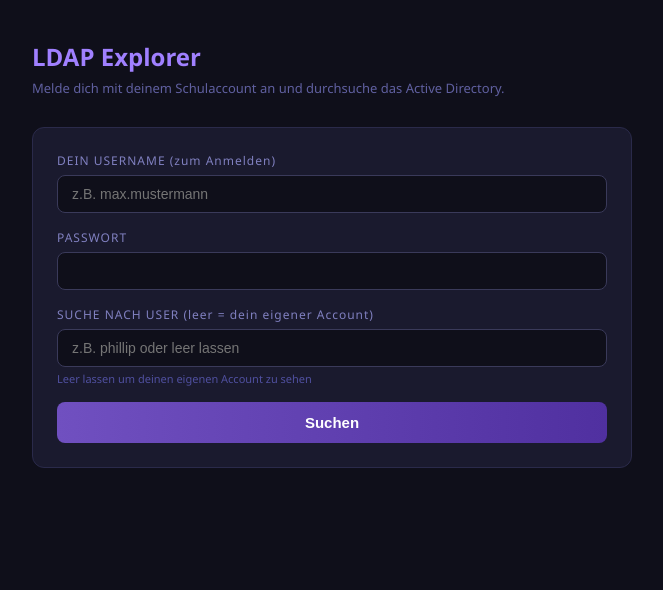
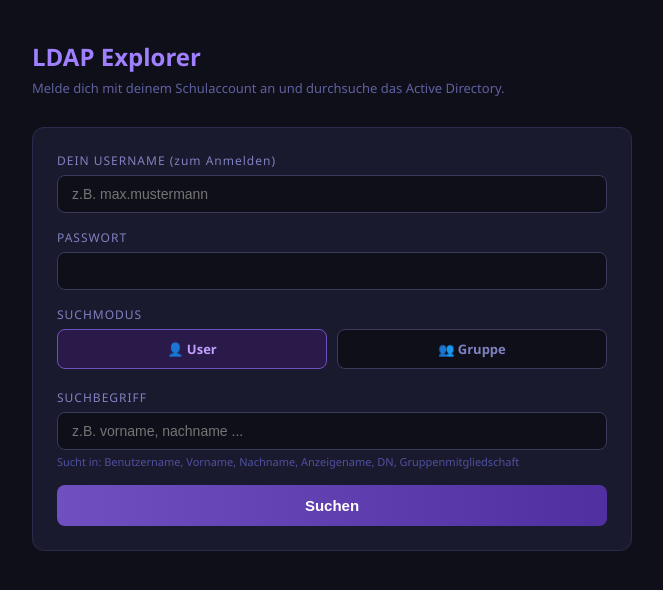
Before and after one commit to milserbua/MakerspaceReal, a PHP site: page /ldap_explorer.php in a window 1280 px wide. Shown: the top 590 px of the page, without its empty margins (308-971 px from the left). Run offline with PHP 8.4, Linux system fonts and the light colour scheme.

Commit message:
neuer ldap explorer

```diff
--- a/ldap_explorer.php
+++ b/ldap_explorer.php
@@ -5,11 +5,13 @@ $base_dn   = "DC=SYNCHTLINN,DC=local";
 $result  = null;
 $error   = null;
 $entries = null;
+$modus   = $_POST['modus'] ?? 'user';
 
 if (isset($_POST['suchen'])) {
     $username = trim($_POST['username']);
     $password = $_POST['password'];
     $suche    = trim($_POST['suche']) ?: $username;
+    $modus    = $_POST['modus'] ?? 'user';
 
     $ds = @ldap_connect($ldap_host, 389);
     if (!$ds) {
@@ -21,8 +23,14 @@ if (isset($_POST['suchen'])) {
         $bind_user = $username . "@SYNCHTLINN.local";
         if (@ldap_bind($ds, $bind_user, $password)) {
 
-            // Alle Attribute des gesuchten Users laden
-            $filter     = "(sAMAccountName=$suche)";
+            if ($modus === 'gruppe') {
+                // Gruppensuche: CN oder DN
+                $filter = "(&(objectClass=group)(|(cn=*$suche*)(distinguishedName=*$suche*)))";
+                $attributes = ["cn", "description", "member", "distinguishedName", "groupType", "mail"];
+                $search = @ldap_search($ds, $base_dn, $filter, $attributes);
+            } else {
+                // Usersuche: Vorname, Nachname, sAMAccountName, DN, Anzeigename, Gruppenmitgliedschaft
+                $filter = "(&(objectClass=user)(|(sAMAccountName=*$suche*)(givenName=*$suche*)(sn=*$suche*)(displayName=*$suche*)(distinguishedName=*$suche*)(memberOf=*$suche*)))";
                 $attributes = [
                     "sAMAccountName", "displayName", "cn", "mail",
                     "memberOf", "distinguishedName", "department",
@@ -30,6 +38,7 @@ if (isset($_POST['suchen'])) {
                     "userPrincipalName", "objectClass", "description"
                 ];
                 $search = @ldap_search($ds, $base_dn, $filter, $attributes);
+            }
 
             if ($search) {
                 $entries = ldap_get_entries($ds, $search);
@@ -66,12 +75,20 @@ if (isset($_POST['suchen'])) {
 
         .hint { font-size: 11px; color: #5050a0; margin-top: -12px; margin-bottom: 16px; }
 
-        button {
+        .toggle-row { display: flex; gap: 10px; margin-bottom: 20px; }
+        .toggle-btn {
+            flex: 1; padding: 10px; border-radius: 8px; border: 1px solid #3a3a5a;
+            background: #0f0f1a; color: #8080c0; font-size: 13px; font-weight: bold;
+            cursor: pointer; text-align: center; transition: all 0.2s;
+        }
+        .toggle-btn.active { background: #2a1a4a; border-color: #7050c0; color: #c0a0ff; }
+
+        button[type=submit] {
             width: 100%; padding: 12px; background: linear-gradient(to right, #7050c0, #5030a0);
             border: none; border-radius: 8px; color: white; font-size: 15px;
             font-weight: bold; cursor: pointer;
         }
-        button:hover { background: linear-gradient(to right, #8060d0, #6040b0); }
+        button[type=submit]:hover { background: linear-gradient(to right, #8060d0, #6040b0); }
 
         .error { background: #2a1a1a; border: 1px solid #ff4040; border-radius: 8px;
                  padding: 14px; color: #ff8080; max-width: 600px; margin: 0 auto 20px; }
@@ -88,6 +105,8 @@ if (isset($_POST['suchen'])) {
 
         .group-tag { display: inline-block; background: #2a1a4a; border: 1px solid #5030a0;
                      border-radius: 6px; padding: 3px 8px; margin: 2px; font-size: 11px; color: #c0a0ff; }
+        .member-tag { display: inline-block; background: #1a2a1a; border: 1px solid #306030;
+                      border-radius: 6px; padding: 3px 8px; margin: 2px; font-size: 11px; color: #80c080; }
 
         .none { color: #4a4a6a; font-style: italic; }
         .count { color: #6060a0; font-size: 12px; margin-bottom: 12px; }
@@ -108,13 +127,41 @@ if (isset($_POST['suchen'])) {
         <label>PASSWORT</label>
         <input type="password" name="password" required>
 
-        <label>SUCHE NACH USER (leer = dein eigener Account)</label>
-        <input type="text" name="suche" placeholder="z.B. phillip oder leer lassen" value="<?= htmlspecialchars($_POST['suche'] ?? '') ?>">
-        <p class="hint">Leer lassen um deinen eigenen Account zu sehen</p>
+        <label>SUCHMODUS</label>
+        <div class="toggle-row">
+            <div class="toggle-btn <?= ($modus === 'user') ? 'active' : '' ?>" onclick="setModus('user')">👤 User</div>
+            <div class="toggle-btn <?= ($modus === 'gruppe') ? 'active' : '' ?>" onclick="setModus('gruppe')">👥 Gruppe</div>
+        </div>
+        <input type="hidden" name="modus" id="modus" value="<?= htmlspecialchars($modus) ?>">
+
+        <label>SUCHBEGRIFF</label>
+        <input type="text" name="suche" id="suche-input"
+               placeholder="<?= $modus === 'gruppe' ? 'z.B. MakerAccess oder ADMIN' : 'z.B. vorname, nachname ...' ?>"
+               value="<?= htmlspecialchars($_POST['suche'] ?? '') ?>">
+        <p class="hint" id="suche-hint">
+            <?= $modus === 'gruppe'
+                ? 'Sucht in: Gruppenname (CN), DN'
+                : 'Sucht in: Benutzername, Vorname, Nachname, Anzeigename, DN, Gruppenmitgliedschaft' ?>
+        </p>
 
         <button type="submit" name="suchen"> Suchen</button>
     </form>
 </div>
+
+<script>
+function setModus(m) {
+    document.getElementById('modus').value = m;
+    document.querySelectorAll('.toggle-btn').forEach(b => b.classList.remove('active'));
+    event.target.classList.add('active');
+    if (m === 'gruppe') {
+        document.getElementById('suche-input').placeholder = 'z.B. MakerAccess oder ADMIN';
+        document.getElementById('suche-hint').textContent = 'Sucht in: Gruppenname (CN), DN';
+    } else {
+        document.getElementById('suche-input').placeholder = 'z.B. Heike, Abart, h.abart ...';
+        document.getElementById('suche-hint').textContent = 'Sucht in: Benutzername, Vorname, Nachname, Anzeigename, DN, Gruppenmitgliedschaft';
+    }
+}
+</script>
 
 <?php if ($error): ?>
     <div class="error">❌ <?= htmlspecialchars($error) ?></div>
@@ -122,11 +169,46 @@ if (isset($_POST['suchen'])) {
 
 <?php if ($entries !== null): ?>
     <?php if ($entries['count'] === 0): ?>
-        <div class="error">Kein User gefunden.</div>
+        <div class="error">Nichts gefunden.</div>
     <?php else: ?>
         <p class="count" style="max-width:600px;margin:0 auto 12px;color:#6060a0;">
             <?= $entries['count'] ?> Ergebnis(se) gefunden
         </p>
+
+        <?php if ($modus === 'gruppe'): ?>
+            <?php for ($i = 0; $i < $entries['count']; $i++):
+                $e = $entries[$i];
+                $memberCount = isset($e['member']) ? $e['member']['count'] : 0;
+            ?>
+            <div class="result-card">
+                <h2>👥 <?= htmlspecialchars($e['cn'][0] ?? '–') ?></h2>
+                <table>
+                    <tr><td>Gruppenname</td><td><?= htmlspecialchars($e['cn'][0] ?? '–') ?></td></tr>
+                    <tr><td>Beschreibung</td><td><?= htmlspecialchars($e['description'][0] ?? '–') ?></td></tr>
+                    <tr><td>E-Mail</td><td><?= htmlspecialchars($e['mail'][0] ?? '–') ?></td></tr>
+                    <tr><td>DN</td><td><?= htmlspecialchars($e['distinguishedname'][0] ?? '–') ?></td></tr>
+                    <tr>
+                        <td>Mitglieder (<?= $memberCount ?>)</td>
+                        <td>
+                            <?php if ($memberCount > 0): ?>
+                                <?php for ($m = 0; $m < $memberCount; $m++):
+                                    preg_match('/CN=([^,]+)/', $e['member'][$m], $match);
+                                    $label = $match[1] ?? $e['member'][$m];
+                                ?>
+                                    <span class="member-tag" title="<?= htmlspecialchars($e['member'][$m]) ?>">
+                                        <?= htmlspecialchars($label) ?>
+                                    </span>
+                                <?php endfor; ?>
+                            <?php else: ?>
+                                <span class="none">Keine Mitglieder</span>
+                            <?php endif; ?>
+                        </td>
+                    </tr>
+                </table>
+            </div>
+            <?php endfor; ?>
+
+        <?php else: ?>
             <?php for ($i = 0; $i < $entries['count']; $i++):
                 $e = $entries[$i]; ?>
             <div class="result-card">
@@ -146,7 +228,6 @@ if (isset($_POST['suchen'])) {
                         <td>
                             <?php if (!empty($e['memberof']['count'])): ?>
                                 <?php for ($g = 0; $g < $e['memberof']['count']; $g++):
-                                // Nur CN extrahieren
                                     preg_match('/CN=([^,]+)/', $e['memberof'][$g], $m);
                                     $label = $m[1] ?? $e['memberof'][$g];
                                 ?>
@@ -163,6 +244,8 @@ if (isset($_POST['suchen'])) {
             </div>
             <?php endfor; ?>
         <?php endif; ?>
+
+    <?php endif; ?>
 <?php endif; ?>
 
 </body>
```
Lines whose indentation alone changed are shown as unchanged.
